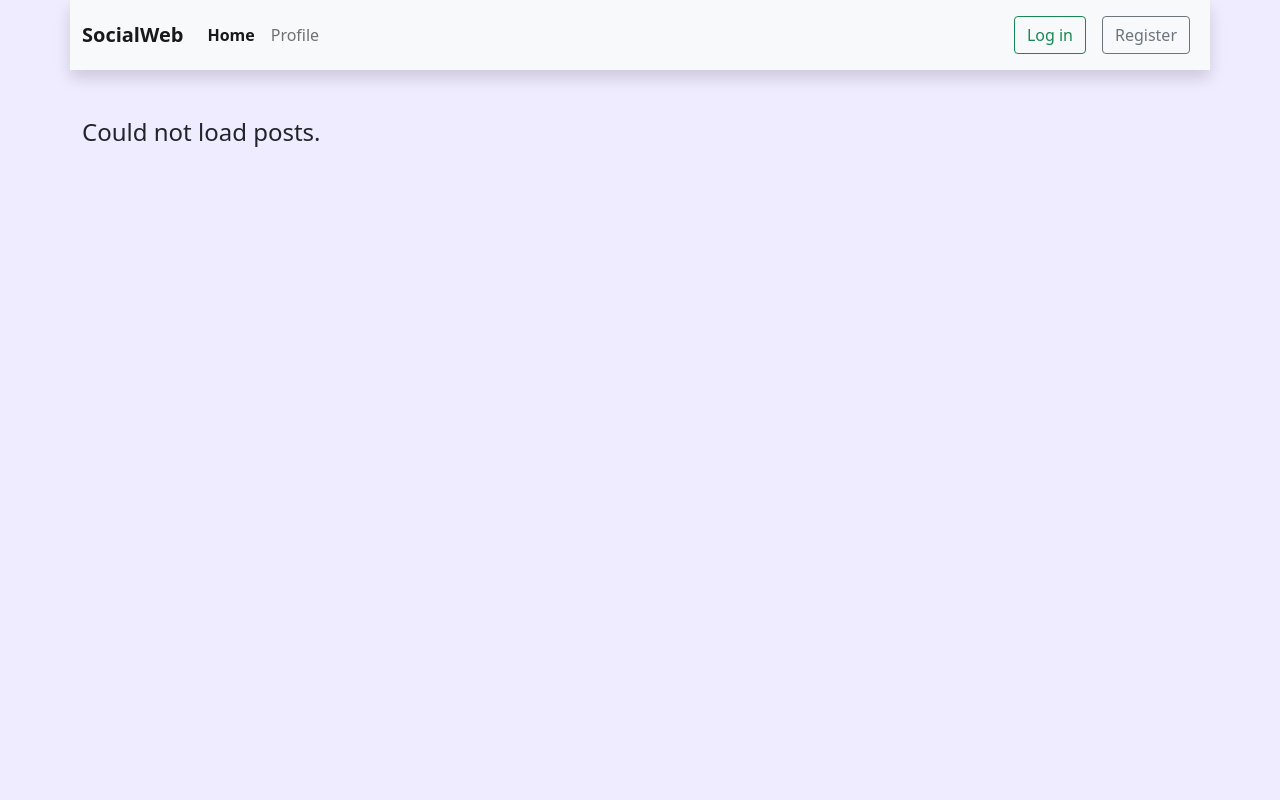
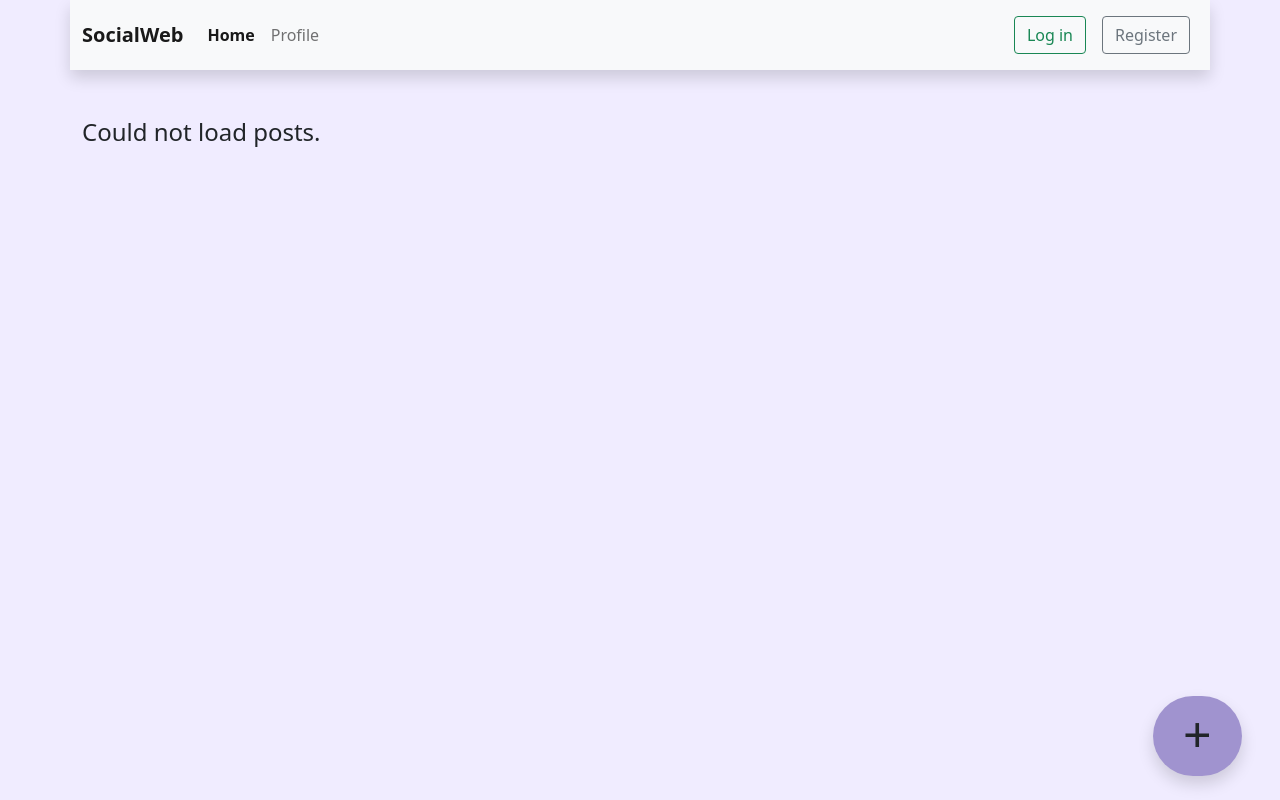
Before and after one commit to abdalrhmanhasan/Social-media-site, a website: page HTML/index.html in a window 1280 px wide. Drawn offline with nearby package versions, Linux system fonts and the light colour scheme; no server answers.

Commit message:
add a post btn is added

```diff
--- a/CSS/stayle.css
+++ b/CSS/stayle.css
@@ -43,3 +43,14 @@
   margin: 16px;
   width: 500px;
 }
+
+#addingPost{
+  border-radius: 100px;
+  font-size: 50px;
+  right: 3%;
+  bottom: 3%;
+  padding: 0px 30px 5px 30px;
+  background: #a093cf;
+  cursor: pointer;
+  text-align: center;
+}
--- a/HTML/index.html
+++ b/HTML/index.html
@@ -117,7 +117,18 @@
         </div>
       </div>
     </div>
-    <!-- //LOG IN MODAL// -->
+    <!--//REG MODAL -->
+    <!-- ADDING A POST  -->
+    <div
+      class="position-fixed shadow"
+      data-bs-toggle="modal"
+      data-bs-target="#addingModal"
+      id="addingPost"
+      onclick="addingPost()"
+    >
+      +
+    </div>
+    <!--// ADDING A POST  -->
 
     <div class="container shadow rounded p-0">
       <!-- NAV BAR -->
```
